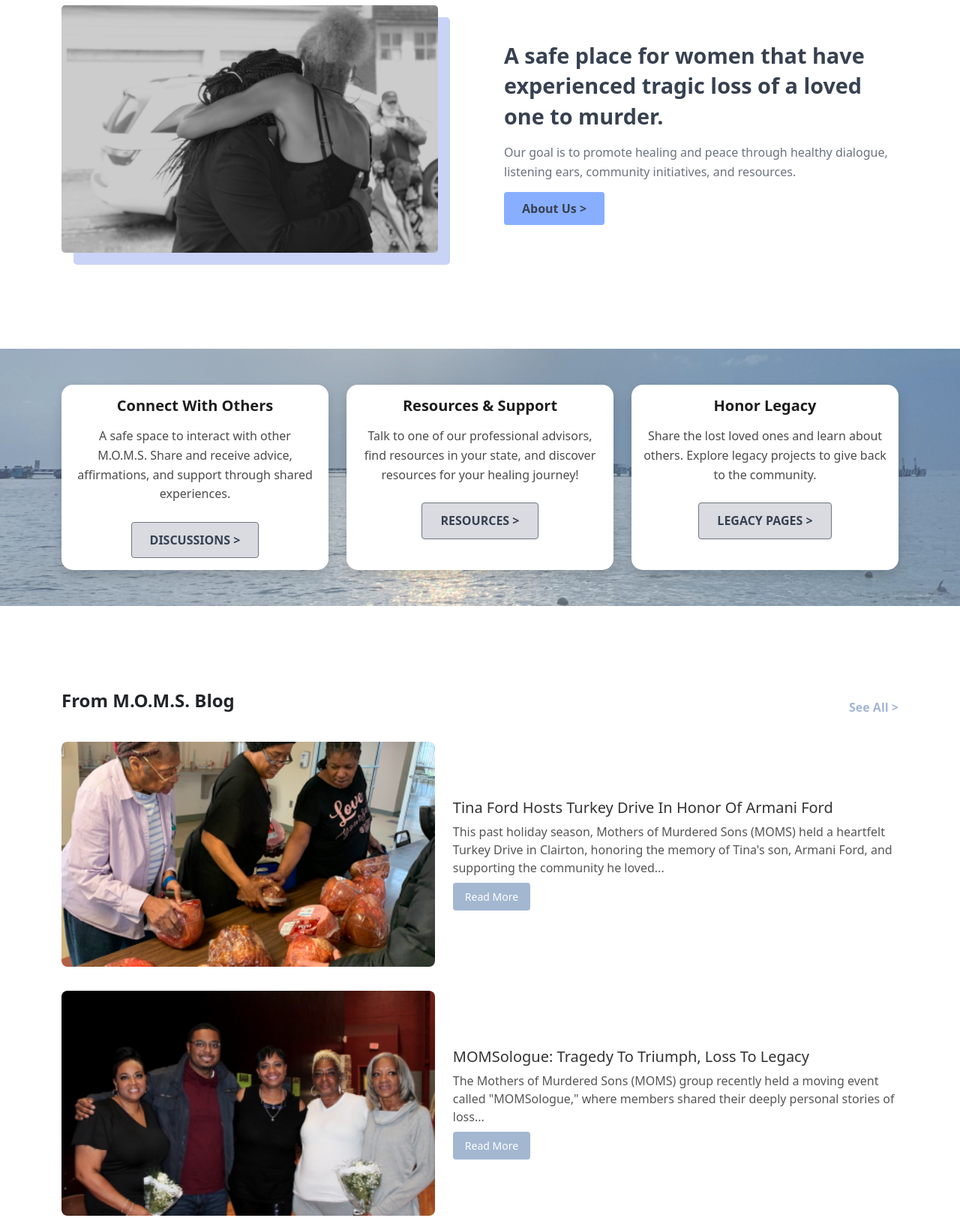
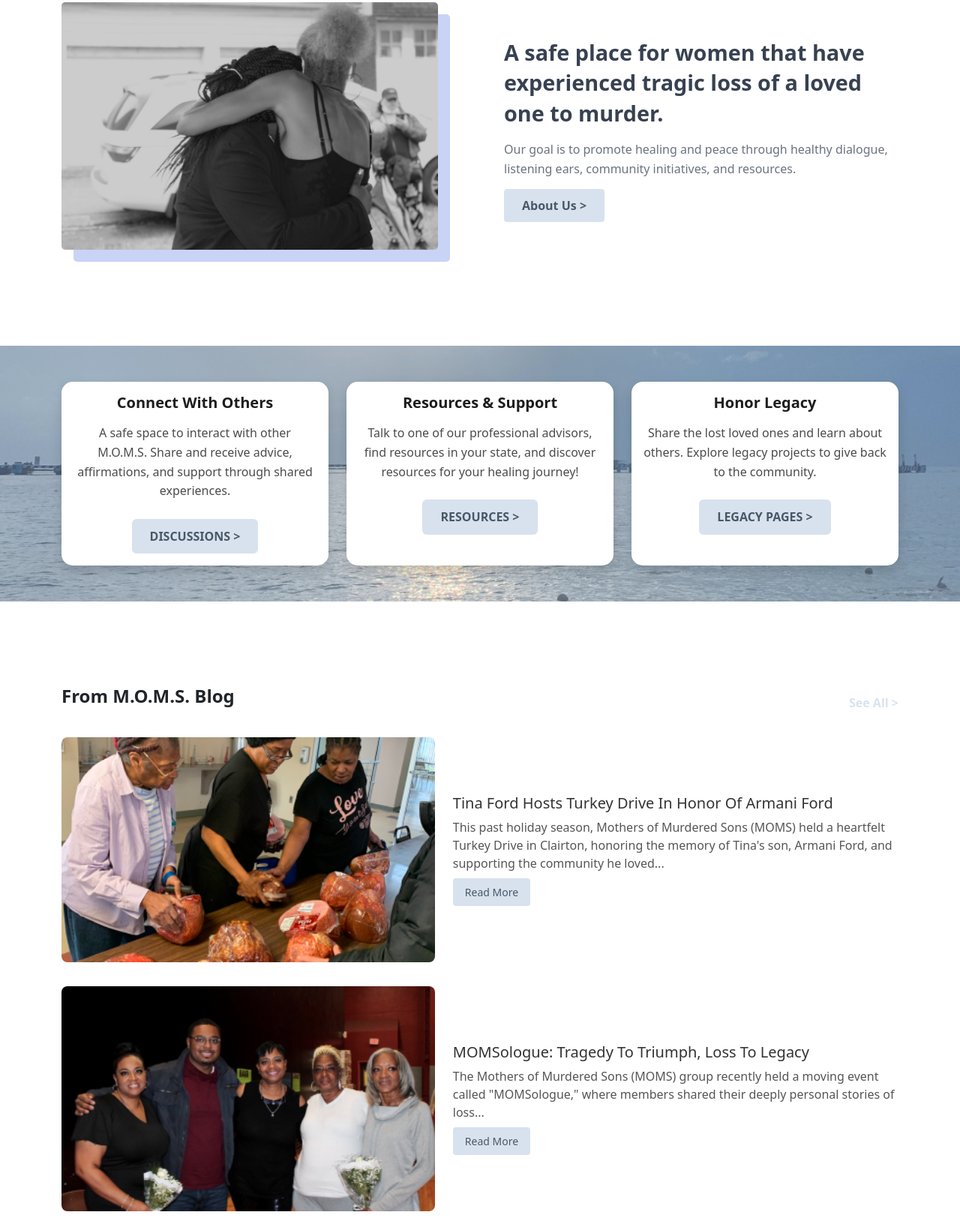
Before and after one commit to jae1121/moms-website, a plain HTML site: page index.html in a window 1280 px wide. Shown: the part 634-2258 px from the top of the page at 75% size. Drawn offline with nearby package versions, Linux system fonts and the light colour scheme.

Commit message:
added blog

```diff
--- a/index.html
+++ b/index.html
@@ -133,7 +133,7 @@
     <div class="container">
         <div class="d-flex justify-content-between align-items-center mb-4">
             <h2 class="section-title">From M.O.M.S. Blog</h2>
-            <a href="#" class="see-all-link">See All &gt;</a>
+            <a href="blog.html" class="see-all-link">See All &gt;</a>
         </div>
         <div class="blog-container">
             <!-- Blog Post 1 -->
--- a/styles.css
+++ b/styles.css
@@ -40,6 +40,9 @@
     font-weight: 600;
     padding: 0.5rem 1.5rem;
     border-radius: 0.3125rem;
+    background-color: #d8e2ee;
+    color: #495867;
+    border: none;
 }
 
 /* Search icon */
@@ -191,8 +194,8 @@
 }
 
 .about-button {
-    background-color: #88aeff;
-    color: #374151;
+    background-color: #d8e2ee;
+    color: #495867;
     font-weight: 600;
     padding: 0.7rem 1.5rem;
     border-radius: 0.25rem;
@@ -244,13 +247,13 @@
 }
 
 .card .btn {
-    background-color: #d9dbe1;
-    color: #374151;
+    background-color: #d8e2ee;
+    color: #495867;
     font-weight: 600;
     padding: 0.7rem 1.5rem;
-    border-radius: 0.25rem;
     text-decoration: none;
     transition: all 0.3s ease;
+    border: none;
 }
 
 .card .btn:hover {
@@ -299,8 +302,8 @@
 }
 
 .read-more-btn {
-    background-color: #a3b7d1;
-    color: #fff;
+    background-color: #d8e2ee;
+    color: #495867;
     padding: 0.5rem 1rem;
     font-size: 0.875rem;
     font-weight: 500;
@@ -312,7 +315,7 @@
 }
 
 .read-more-btn:hover {
-    background-color: #0056b3;
+    background-color: #d8e2ee;
 }
 
 .blog-section .section-title {
@@ -324,7 +327,7 @@
 .blog-section .see-all-link {
     font-size: 1rem;
     font-weight: bold;
-    color: #a3b7d1;
+    color: #d8e2ee;
     text-decoration: none;
 }
 
@@ -349,7 +352,7 @@
 }
 
 .footer-section {
-    background-color: #a3b7d1;
+    background-color: #d8e2ee;
     padding: 1.25rem 1rem;
 }
 
```
